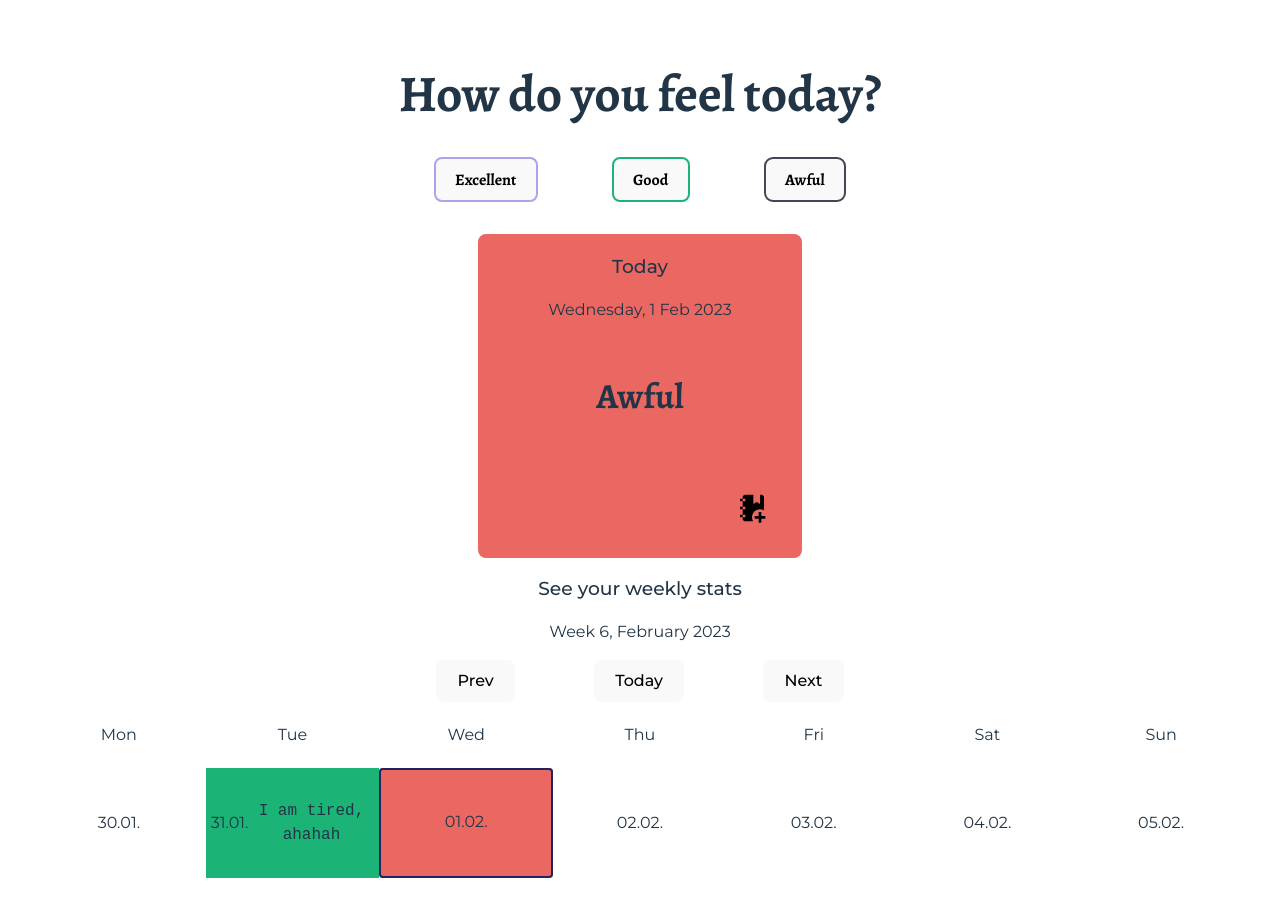
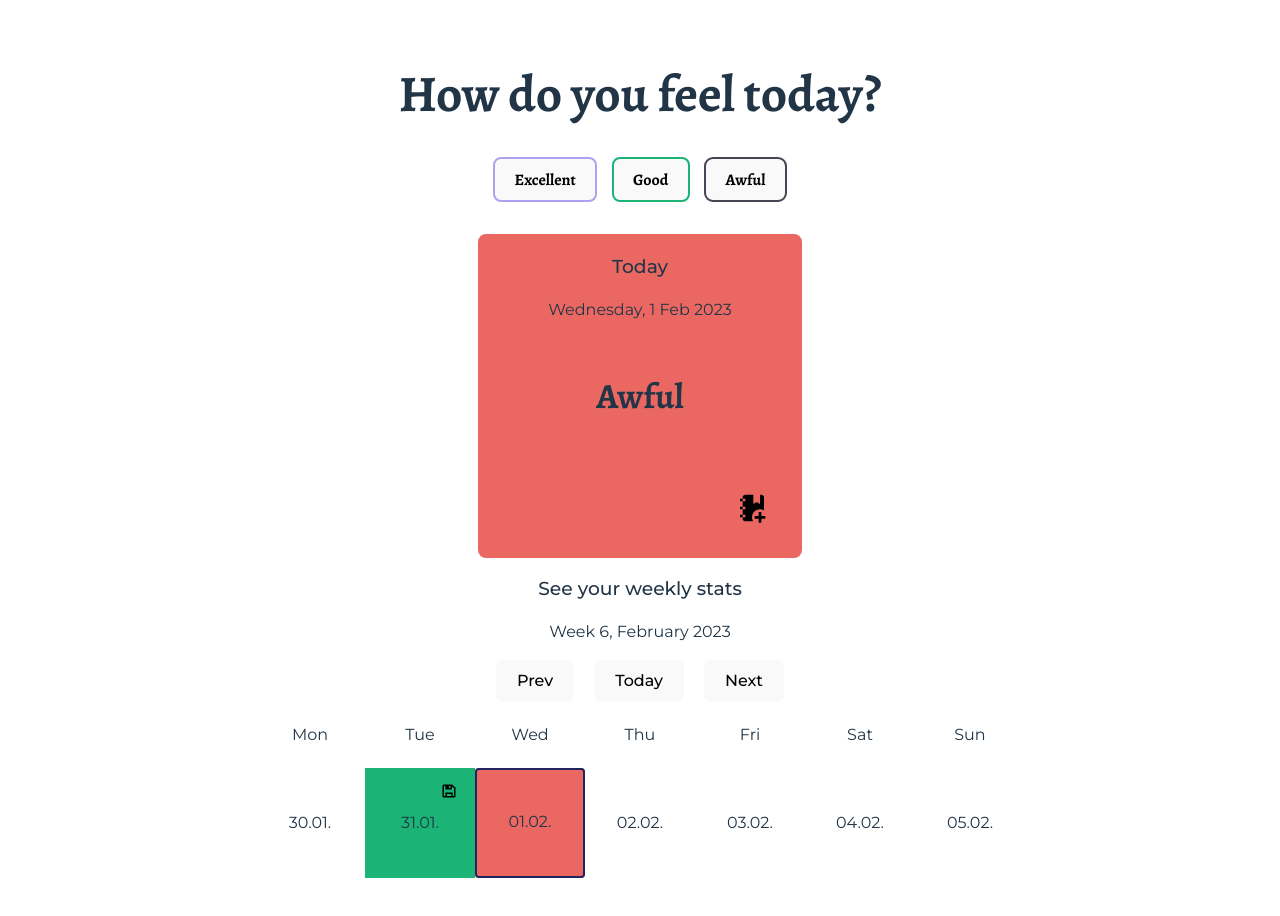
Before and after one commit to ni4yja/mood-app, a Vue app: page / in a window 1280 px wide. Both pictures are taken after a click on the button "Awful". Shown: the top 916 px of the page. Built offline with nearby package versions, Linux system fonts and the light colour scheme; the HTML template or start-up script is replaced by a standard one.

Commit message:
add basic animation for memories on desktop

```diff
--- a/src/components/CalendarWeekDayItem.vue
+++ b/src/components/CalendarWeekDayItem.vue
@@ -1,7 +1,8 @@
 <script setup>
 import dayjs from 'dayjs/esm/index.js'
-import { computed } from 'vue'
+import { computed, ref } from 'vue'
 import { useCalendarStore } from '../stores/mood.js'
+import MemoryIcon from './icons/MemoryIcon.vue'
 
 const props = defineProps({
   day: Object,
@@ -11,6 +12,7 @@ const props = defineProps({
 const calendarStore = useCalendarStore()
 
 const label = computed(() => dayjs(props.day.date).format('DD.MM.'))
+const weekday = computed(() => dayjs(props.day.date).format('ddd'))
 
 const moodPerDay = computed(() => {
   let mood
@@ -29,25 +31,57 @@ const dayClasses = computed(() => ({
   'calendar-day--today': props.isToday,
   'calendar-day--excellent': moodPerDay.value?.color === 'purple',
   'calendar-day--good': moodPerDay.value?.color === 'green',
-  'calendar-day--awful': moodPerDay.value?.color === 'red'
+  'calendar-day--awful': moodPerDay.value?.color === 'red',
+  'calendar-day--hidden': isMemoryVisible,
+  'calendar-day--slide-right': weekday.value === 'Mon' || weekday.value === 'Tue',
+  'calendar-day--slide-left': weekday.value === 'Sat' || weekday.value === 'Sun'
 }))
+
+const animationNames = computed(() => {
+  if (weekday.value === "Tue") {
+    return 'slide--right'
+  } else if (weekday.value === "Sun") {
+    return 'slide--left'
+  }
+}
+)
+
+const isMemoryVisible = ref(false)
+
+const toggleMemory = () => {
+  isMemoryVisible.value = !isMemoryVisible.value
+}
+
 </script>
 
 <template>
   <li class="calendar-day" :class="dayClasses">
+    <button v-if="moodPerDay?.memory" title="View Memory" class="view-btn" @click="toggleMemory">
+      <MemoryIcon />
+    </button>
     <span>{{ label }}</span>
-    <code>{{ moodPerDay?.memory }}</code>
+    <Transition :name="animationNames">
+      <div v-if="isMemoryVisible" class="memory-card">
+        <p>{{ moodPerDay?.memory }}</p>
+      </div>
+    </Transition>
   </li>
 </template>
 
 <style scoped>
 .calendar-day {
+  box-sizing: border-box;
   position: relative;
   min-height: 50px;
   padding: 5px;
   display: flex;
   justify-content: center;
   align-items: center;
+}
+
+.calendar-day--hidden span {
+  position: relative;
+  z-index: 0;
 }
 
 .calendar-day--today {
@@ -69,10 +103,70 @@ const dayClasses = computed(() => ({
   background: #eb6862;
 }
 
+.view-btn {
+  background: none;
+  padding: 0.2rem 0.4rem;
+  border-radius: 0;
+  position: absolute;
+  top: 10px;
+  right: 10px;
+}
+
+.memory-card {
+  box-sizing: border-box;
+  background: inherit;
+  height: 110px;
+  min-width: 330px;
+  position: absolute;
+  z-index: 10;
+  top: 0;
+  display: flex;
+  justify-content: center;
+  align-items: center;
+}
+
+.memory-card p {
+  font-family: 'Alegreya', serif;
+  font-size: 1.1rem;
+  box-sizing: border-box;
+  height: 110px;
+  padding: 7px;
+}
+
+.calendar-day--slide-left .memory-card {
+  right: 110px;
+}
+
+.calendar-day--slide-right .memory-card {
+  left: 110px;
+}
+
+.slide--right-enter-active,
+.slide--left-enter-active {
+  transition: all 0.3s ease-out;
+}
+
+.slide--right-leave-active,
+.slide--left-leave-active {
+  transition: all 0.8s cubic-bezier(1, 0.5, 0.8, 1);
+}
+
+.slide--right-enter-from,
+.slide--right-leave-to {
+  transform: translateX(-100px);
+  opacity: 0;
+}
+
+.slide--left-enter-from,
+.slide--left-leave-to {
+  transform: translateX(100px);
+  opacity: 0;
+}
+
 @media (min-width: 768px) {
   .calendar-day {
-    min-height: 100px;
-    min-width: 100px;
+    min-height: 110px;
+    min-width: 110px;
   }
 }
 </style>
--- /dev/null
+++ b/src/components/icons/MemoryIcon.vue
@@ -0,0 +1,8 @@
+
+<template>
+  <svg xmlns="http://www.w3.org/2000/svg" width="1em" height="1em" viewBox="0 0 22 22">
+    <path fill="currentColor"
+      d="M2 3h1V2h13v1h1v1h1v1h1v1h1v13h-1v1H3v-1H2V3m16 4h-1V6h-1V5h-1v4H6V4H4v14h2v-5h10v5h2V7m-7-3v3h2V4h-2m3 14v-3H8v3h6Z">
+    </path>
+  </svg>
+</template>
--- a/src/stores/mood.js
+++ b/src/stores/mood.js
@@ -17,7 +17,8 @@ export const useCalendarStore = defineStore({
       {
         date: dayjs('2023-01-31 14:00').format('YYYY-MM-DD HH:mm'),
         difference: null,
-        memory: 'I am tired, ahahah',
+        memory:
+          'Lorem ipsum dolor sit amet, consectetur adipiscing elit, sed do eiusmod tempor incididunt ut labore et dolore magna aliqua. Ut enim ad minim',
         mood: 'Good',
         timestamp: 1675187861.045
       }
```
